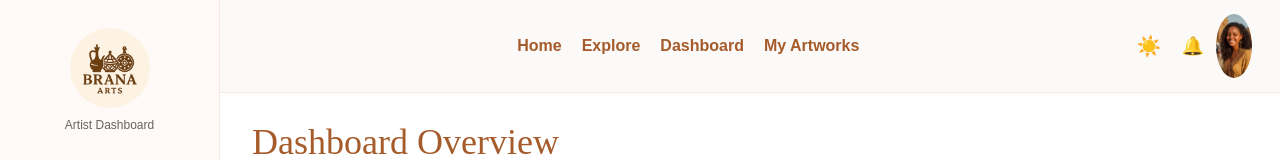
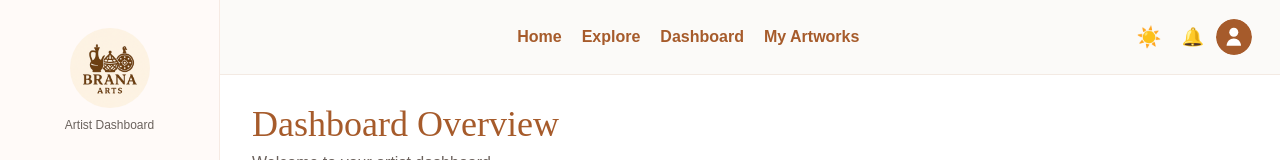
Before and after one commit to mahderhawaz/Brana-artworks, a Next.js app in the folder frontend/: page /dashboard in a window 1280 px wide. Shown: the top 160 px of the page. Built offline with nearby package versions, Linux system fonts and the light colour scheme; no server answers.

Commit message:
feat: implement default person icon for all dashboard pages when no profile picture uploaded

```diff
--- a/frontend/src/app/dashboard/page.tsx
+++ b/frontend/src/app/dashboard/page.tsx
@@ -7,6 +7,7 @@ import Link from "next/link";
 import DashboardSidebar from "../../components/DashboardSidebar";
 import ThemeToggle from "../../components/ThemeToggle";
 import MobileNav from "../../components/MobileNav";
+import DefaultAvatar from "../../components/DefaultAvatar";
 import { api, User, Artwork } from "../../lib/api";
 
 const stats = [
@@ -99,12 +100,17 @@ export default function DashboardPage() {
               <MobileNav isDashboard={true} />
               <button className="iconBtn" aria-label="Notifications">🔔</button>
               <div className="avatar">
-                <Image
-                  src={user?.profilePicture || "/assets/hanna.jpg"}
-                  alt="User"
-                  width={36}
-                  height={36}
-                />
+                {user?.profilePicture ? (
+                  <Image
+                    src={user.profilePicture}
+                    alt="User"
+                    width={36}
+                    height={36}
+                    style={{ borderRadius: '50%', objectFit: 'cover' }}
+                  />
+                ) : (
+                  <DefaultAvatar size={36} />
+                )}
               </div>
             </div>
           </header>
--- a/frontend/src/app/my-artworks/page.tsx
+++ b/frontend/src/app/my-artworks/page.tsx
@@ -5,6 +5,7 @@ import Image from "next/image"
 import { useState, useEffect } from "react"
 import DashboardSidebar from "../../components/DashboardSidebar"
 import ThemeToggle from "../../components/ThemeToggle"
+import DefaultAvatar from "../../components/DefaultAvatar"
 import { api, Artwork, User } from "../../lib/api"
 
 /**
@@ -148,12 +149,17 @@ export default function MyArtworksPage() {
               🔔
             </button>
             <div className="avatar">
-              <Image
-                src={user?.profilePicture || "/assets/hanna.jpg"}
-                alt="User"
-                width={36}
-                height={36}
-              />
+              {user?.profilePicture ? (
+                <Image
+                  src={user.profilePicture}
+                  alt="User"
+                  width={36}
+                  height={36}
+                  style={{ borderRadius: '50%', objectFit: 'cover' }}
+                />
+              ) : (
+                <DefaultAvatar size={36} />
+              )}
             </div>
           </div>
         </header>
--- a/frontend/src/app/profile/page.tsx
+++ b/frontend/src/app/profile/page.tsx
@@ -5,6 +5,7 @@ import Image from "next/image";
 import React, { useRef, useState, useEffect } from "react";
 import DashboardSidebar from "../../components/DashboardSidebar";
 import ThemeToggle from "../../components/ThemeToggle";
+import DefaultAvatar from "../../components/DefaultAvatar";
 import { api, User } from "../../lib/api";
 
 export default function ProfileSettingsPage() {
@@ -138,12 +139,17 @@ export default function ProfileSettingsPage() {
           <ThemeToggle />
           <button className="iconBtn" aria-label="Notifications">🔔</button>
           <div className="avatarWrap">
-            <Image
-              src={user?.profilePicture || "/assets/hanna.jpg"}
-              alt="User avatar"
-              width={36}
-              height={36}
-            />
+            {user?.profilePicture ? (
+              <Image
+                src={user.profilePicture}
+                alt="User avatar"
+                width={36}
+                height={36}
+                style={{ borderRadius: '50%', objectFit: 'cover' }}
+              />
+            ) : (
+              <DefaultAvatar size={36} />
+            )}
           </div>
         </div>
       </header>
@@ -172,7 +178,7 @@ export default function ProfileSettingsPage() {
                   ) : user?.profilePicture ? (
                     <img src={user.profilePicture} alt="Current avatar" style={{ width: '96px', height: '96px', objectFit: 'cover', borderRadius: '50%' }} />
                   ) : (
-                    <Image src="/assets/hanna.jpg" alt="Default avatar" width={96} height={96} style={{ borderRadius: '50%', objectFit: 'cover' }} />
+                    <DefaultAvatar size={96} />
                   )}
                 </div>
 
--- a/frontend/src/app/purchases/page.tsx
+++ b/frontend/src/app/purchases/page.tsx
@@ -5,6 +5,7 @@ import Image from "next/image";
 import React, { useMemo, useState, useEffect } from "react";
 import DashboardSidebar from "../../components/DashboardSidebar";
 import ThemeToggle from "../../components/ThemeToggle";
+import DefaultAvatar from "../../components/DefaultAvatar";
 import { api, User } from "../../lib/api";
 
 type Purchase = {
@@ -103,12 +104,17 @@ export default function PurchasesPage() {
             <ThemeToggle />
             <button className="iconBtn" aria-label="Notifications">🔔</button>
             <div className="avatar">
-              <Image
-                src={user?.profilePicture || "/assets/hanna.jpg"}
-                alt="User"
-                width={36}
-                height={36}
-              />
+              {user?.profilePicture ? (
+                <Image
+                  src={user.profilePicture}
+                  alt="User"
+                  width={36}
+                  height={36}
+                  style={{ borderRadius: '50%', objectFit: 'cover' }}
+                />
+              ) : (
+                <DefaultAvatar size={36} />
+              )}
             </div>
           </div>
         </header>
--- a/frontend/src/app/sales/page.tsx
+++ b/frontend/src/app/sales/page.tsx
@@ -5,6 +5,7 @@ import Image from "next/image";
 import React, { useMemo, useState, useEffect } from "react";
 import DashboardSidebar from "../../components/DashboardSidebar";
 import ThemeToggle from "../../components/ThemeToggle";
+import DefaultAvatar from "../../components/DefaultAvatar";
 import { api, User } from "../../lib/api";
 
 type Sale = {
@@ -108,12 +109,17 @@ export default function SalesPage() {
             <ThemeToggle />
             <button className="iconBtn" aria-label="Notifications">🔔</button>
             <div className="avatar">
-              <Image
-                src={user?.profilePicture || "/assets/hanna.jpg"}
-                alt="User"
-                width={36}
-                height={36}
-              />
+              {user?.profilePicture ? (
+                <Image
+                  src={user.profilePicture}
+                  alt="User"
+                  width={36}
+                  height={36}
+                  style={{ borderRadius: '50%', objectFit: 'cover' }}
+                />
+              ) : (
+                <DefaultAvatar size={36} />
+              )}
             </div>
           </div>
         </header>
--- a/frontend/src/app/settings/page.tsx
+++ b/frontend/src/app/settings/page.tsx
@@ -5,6 +5,7 @@ import Image from "next/image";
 import React, { useState, useRef, useEffect } from "react";
 import DashboardSidebar from "../../components/DashboardSidebar";
 import ThemeToggle from "../../components/ThemeToggle";
+import DefaultAvatar from "../../components/DefaultAvatar";
 import { api, User } from "../../lib/api";
 
 export default function SettingsPage() {
@@ -117,12 +118,17 @@ export default function SettingsPage() {
           <ThemeToggle />
           <button className="iconBtn" aria-label="Notifications">🔔</button>
           <div className="avatar">
-            <Image
-              src={user?.profilePicture || "/assets/hanna.jpg"}
-              alt="User"
-              width={36}
-              height={36}
-            />
+            {user?.profilePicture ? (
+              <Image
+                src={user.profilePicture}
+                alt="User"
+                width={36}
+                height={36}
+                style={{ borderRadius: '50%', objectFit: 'cover' }}
+              />
+            ) : (
+              <DefaultAvatar size={36} />
+            )}
           </div>
         </div>
       </header>
--- a/frontend/src/app/upload-artwork/page.tsx
+++ b/frontend/src/app/upload-artwork/page.tsx
@@ -5,6 +5,7 @@ import Image from "next/image";
 import React, { useRef, useState, useEffect } from "react";
 import DashboardSidebar from "../../components/DashboardSidebar";
 import ThemeToggle from "../../components/ThemeToggle";
+import DefaultAvatar from "../../components/DefaultAvatar";
 import { api, User } from "../../lib/api";
 
 const CATEGORIES = [
@@ -179,12 +180,17 @@ export default function UploadArtworkPage() {
             <ThemeToggle />
             <button className="iconBtn" aria-label="Notifications">🔔</button>
             <div className="avatar">
-              <Image
-                src={user?.profilePicture || "/assets/hanna.jpg"}
-                alt="User"
-                width={36}
-                height={36}
-              />
+              {user?.profilePicture ? (
+                <Image
+                  src={user.profilePicture}
+                  alt="User"
+                  width={36}
+                  height={36}
+                  style={{ borderRadius: '50%', objectFit: 'cover' }}
+                />
+              ) : (
+                <DefaultAvatar size={36} />
+              )}
             </div>
           </div>
         </header>
--- /dev/null
+++ b/frontend/src/components/DefaultAvatar.tsx
@@ -0,0 +1,44 @@
+'use client';
+
+import React from 'react';
+
+interface DefaultAvatarProps {
+  size?: number;
+  className?: string;
+}
+
+const DefaultAvatar: React.FC<DefaultAvatarProps> = ({ size = 36, className = '' }) => {
+  return (
+    <div
+      className={`default-avatar ${className}`}
+      style={{
+        width: size,
+        height: size,
+        borderRadius: '50%',
+        backgroundColor: '#a65b2b',
+        display: 'flex',
+        alignItems: 'center',
+        justifyContent: 'center'
+      }}
+    >
+      <svg
+        width={size * 0.6}
+        height={size * 0.6}
+        viewBox="0 0 24 24"
+        fill="none"
+        xmlns="http://www.w3.org/2000/svg"
+      >
+        <path
+          d="M12 12C14.7614 12 17 9.76142 17 7C17 4.23858 14.7614 2 12 2C9.23858 2 7 4.23858 7 7C7 9.76142 9.23858 12 12 12Z"
+          fill="white"
+        />
+        <path
+          d="M12 14C7.58172 14 4 17.5817 4 22H20C20 17.5817 16.4183 14 12 14Z"
+          fill="white"
+        />
+      </svg>
+    </div>
+  );
+};
+
+export default DefaultAvatar;
--- a/frontend/src/components/Navbar.tsx
+++ b/frontend/src/components/Navbar.tsx
@@ -6,6 +6,7 @@ import Image from "next/image";
 import { useEffect, useState } from 'react';
 import { api, User } from '../lib/api';
 import ThemeToggle from './ThemeToggle';
+import DefaultAvatar from './DefaultAvatar';
 import styles from './Navbar.module.css';
 
 const Navbar: React.FC = () => {
@@ -53,6 +54,18 @@ const Navbar: React.FC = () => {
           <ThemeToggle />
           {user ? (
             <>
+              <button className="text-white text-lg" aria-label="Notifications">🔔</button>
+              {user.profilePicture ? (
+                <Image
+                  src={user.profilePicture}
+                  alt="User avatar"
+                  width={36}
+                  height={36}
+                  className="rounded-full object-cover"
+                />
+              ) : (
+                <DefaultAvatar size={36} />
+              )}
               <span className="welcome-text text-xs lg:text-sm">Welcome, {user.username}</span>
               <Link href="/dashboard" className="btn primary text-xs lg:text-sm px-2 lg:px-3 py-1 lg:py-2">Dashboard</Link>
               <button onClick={handleLogout} className="btn ghost text-xs lg:text-sm px-2 lg:px-3 py-1 lg:py-2">
@@ -95,7 +108,20 @@ const Navbar: React.FC = () => {
               </div>
               {user ? (
                 <>
-                  <span className="block text-white/80 text-sm">Welcome, {user.username}</span>
+                  <div className="flex items-center justify-center space-x-3 mb-3">
+                    {user.profilePicture ? (
+                      <Image
+                        src={user.profilePicture}
+                        alt="User avatar"
+                        width={32}
+                        height={32}
+                        className="rounded-full object-cover"
+                      />
+                    ) : (
+                      <DefaultAvatar size={32} />
+                    )}
+                    <span className="text-white/80 text-sm">Welcome, {user.username}</span>
+                  </div>
                   <Link href="/dashboard" className="block bg-amber-600 text-white text-center py-2 px-4 rounded hover:bg-amber-700" onClick={() => setIsMenuOpen(false)}>Dashboard</Link>
                   <button onClick={() => {handleLogout(); setIsMenuOpen(false);}} className="block w-full text-left text-white hover:text-gray-300 py-2">
                     Log Out
```
